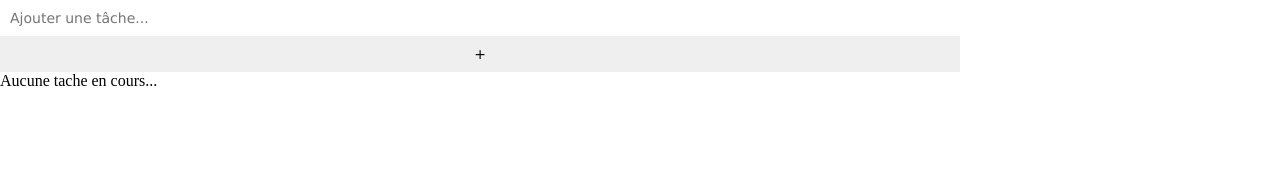
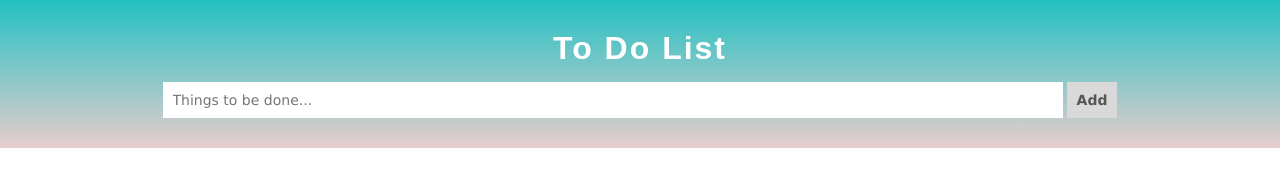
Before and after one commit to dioum95/ToDoList, a plain HTML site: page index.html in a window 1280 px wide. Drawn offline with Linux system fonts and the light colour scheme.

Commit message:
Update index.html

```diff
--- a/index.html
+++ b/index.html
@@ -3,18 +3,20 @@
 <head>
     <meta charset="UTF-8">
     <meta name="viewport" content="width=device-width, initial-scale=1.0">
-    <link rel="stylesheet" href="https://fonts.googleapis.com/icon?family=Material+Icons">
-    <link rel="stylesheet" href="style.css">
-    <title>ToDo List</title>
+    <link rel="stylesheet" href="style.css" />
+    <script src="https://kit.fontawesome.com/29ee0bc57e.js" crossorigin="anonymous">
+    </script>
+    <title>Document</title>
 </head>
 <body>
-    <form id="form" class="form">
-        <input id="champ" class="champ" placeholder="Ajouter une tâche..." autocomplete="off" required>
-        <input type="submit" class="btnAjouter" id="btnAjouter" value="+">
-    </form>
-    <div id="maTache">Aucune tache en cours...</div>
-    <ol id="ol"></ol>
+    <header>
+        <h1>To Do List</h1>
+        <input type="text" id="myInput" placeholder="Things to be done..." />
+        <span class="addBtn" id="add_button">Add</span>
+    </header>
+    <ul id="myUL">
 
-    <script src="todolist.js"></script>
+    </ul>
+    <script src="script.js"></script>
 </body>
 </html>
```
